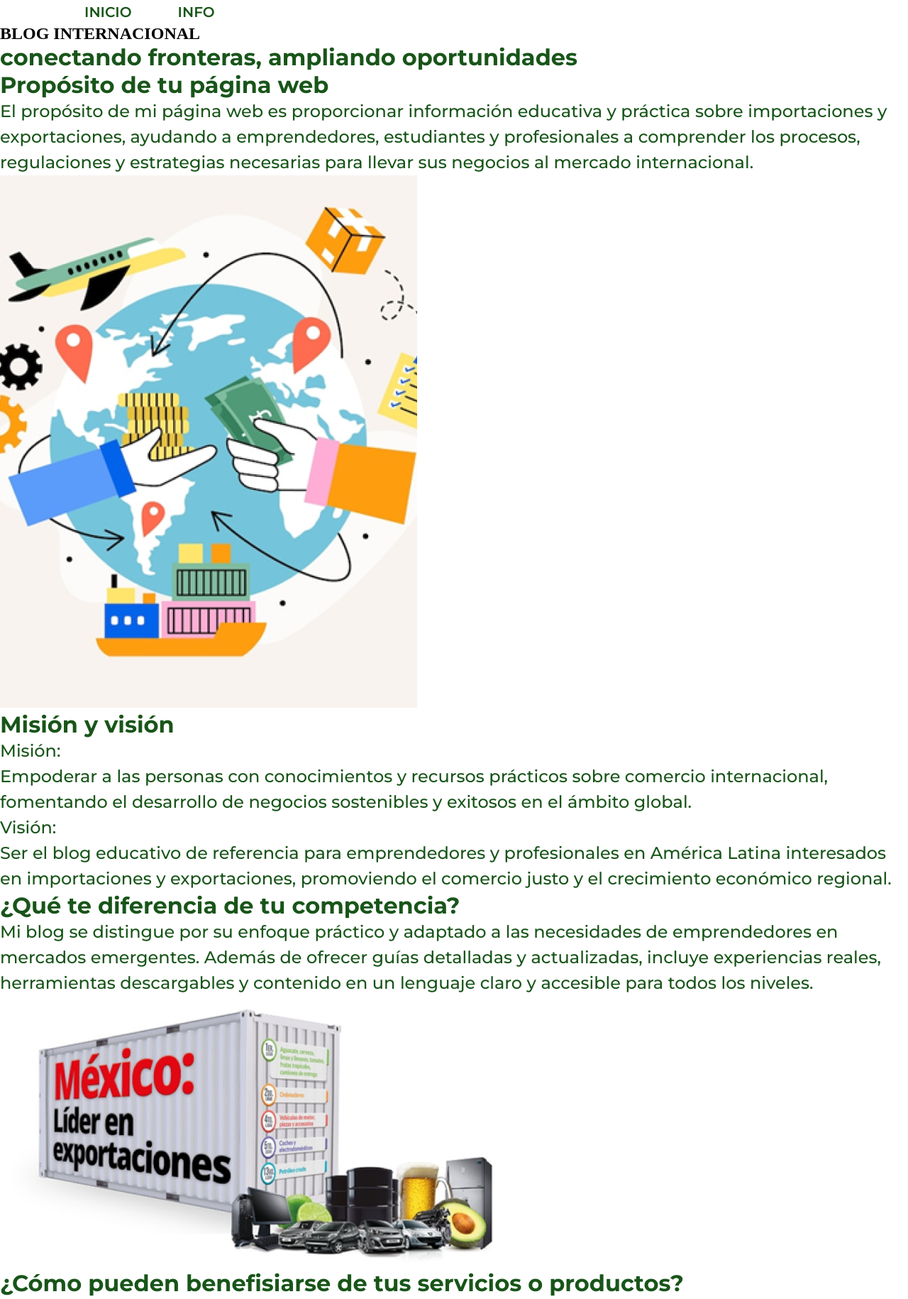
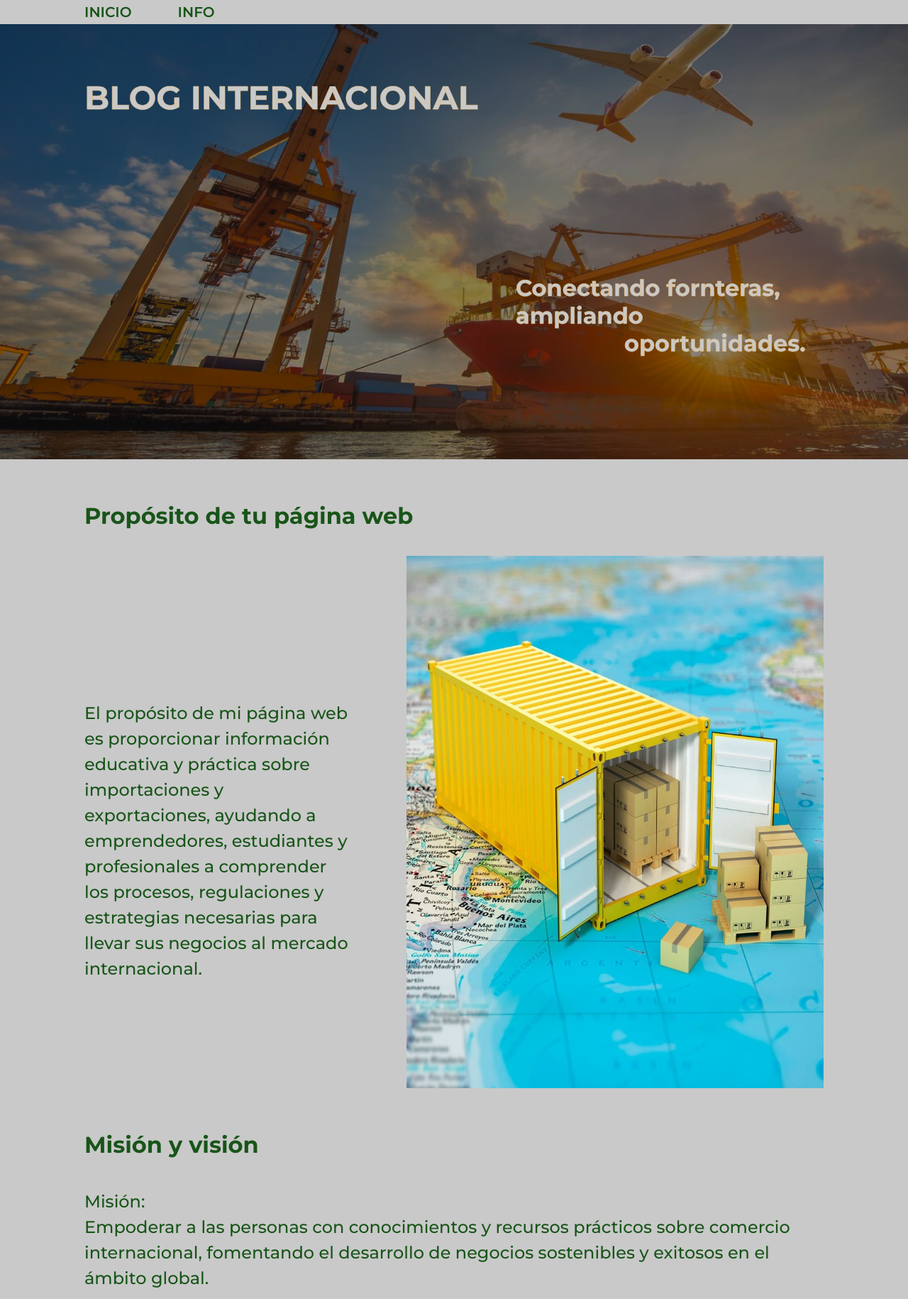
Before and after one commit to DanielR81/SitioComercioExterior, a plain HTML site: page info.html in a window 1280 px wide. Shown: the top 1830 px of the page at 71% size. Drawn offline with Linux system fonts and the light colour scheme.

Commit message:
Terminacion de la pagina info

```diff
--- a/info.html
+++ b/info.html
@@ -22,23 +22,27 @@
         <section class="inicio">
 
             <div class="inicio__presentacion">
+                <h1 id="inicio__presentacion__titulo">BLOG INTERNACIONAL</h1>
 
-                <h1>BLOG INTERNACIONAL</h1>
-                <h2>conectando fronteras, ampliando oportunidades</h2>
+                <div id="inicio__presentacion__subtitulo">
+
+                    <h2 id="inicio__presentacion__sub1">Conectando fornteras, ampliando</h2>
+                    <h2 id="inicio__presentacion__sub2">oportunidades.</h2>
 
                 </div>
+            </div>
 
-            <div cass="inicio__proposito">
+            <div class="inicio__proposito">
 
                 <h2>Propósito de tu página web</h2>
 
-                <div>
+                <div class="inicio__proposito__info">
 
-                    <p>El propósito de mi página web es proporcionar información educativa y práctica sobre importaciones y exportaciones,
+                    <p id="inicio__proposito__info_p">El propósito de mi página web es proporcionar información educativa y práctica sobre importaciones y exportaciones,
                      ayudando a emprendedores, estudiantes y profesionales a comprender los procesos, regulaciones y estrategias
                      necesarias para llevar sus negocios al mercado internacional.</p>
 
-                    <img src="assets/image 6.png">
+                    <img src="assets/image 6.jpg" id="imagen6">
 
                 </div>
 
@@ -71,19 +75,18 @@
                         Además de ofrecer guías detalladas y actualizadas, incluye experiencias reales, herramientas descargables y
                         contenido en un lenguaje claro y accesible para todos los niveles.</p>
 
-                    <img src="assets/image 7.png">
+                    <img src="assets/image 7.png" id="imagen7">
                 </div>
 
             </div>
 
             <div class="inicio__beneficios">
 
-
                 <h2>¿Cómo pueden benefisiarse de tus servicios o productos?</h2>
 
                 <div class="inicio__beneficios__info">
 
-                    <div>
+                    <div class="inicio__beneficios__info__texto">
                         <p>Los usuarios pueden:</p>
 
                         <ul>
@@ -95,7 +98,7 @@
                         </ul>
                     </div>
 
-                    <img src="assets/image 8.png">
+                    <img src="assets/image 8.png" id="imagen8">
 
                 </div>
 
@@ -105,6 +108,7 @@
 
                 <h2>¿Cómo pueden ponerse en contacto contigo?</h2>
 
+                <div class="inicio__contacto__lista">
                     <p>Los usuarios pueden contactarme a través de:</p>
 
                     <ul>
@@ -112,6 +116,7 @@
                          <li>Formulario de contacto: Disponible en la sección "Contáctanos" del blog.</li>
                          <li>Redes sociales: Instagram, LinkedIn y Facebook como @TuWebDeComercio.</li>
                      </ul>
+                </div>
 
             </div>
 
@@ -120,8 +125,8 @@
 
     </main>
 
-    <footer>
-        <p>DERECHOS RESERVADOS</p>
+    <footer class="footer">
+        <p id="footer__p">DERECHOS RESERVADOS</p>
     </footer>
 
 </body>
--- a/styles/style.css
+++ b/styles/style.css
@@ -82,6 +82,7 @@ ol {
 
 
 body{
+
     background-color: var(--color-primario);
     box-sizing: border-box;
 
--- a/styles/style1.css
+++ b/styles/style1.css
@@ -64,5 +64,200 @@ ul {
    color: var(--color-secundario);
    text-decoration: none;
 
+}
+
+body{
+
+    background-color: var(--color-primario);
+    box-sizing: border-box;
 
 }
+
+.inicio{
+
+    display: flex;
+    flex-direction: column;
+    gap: 60px;
+    /* gap: 112px;*/
+
+}
+
+.inicio__presentacion {
+
+    display: flex;
+    flex-direction: column;
+    gap: 220px;
+    height: 613px;
+    background-image: url(../assets/Fondo.png);
+
+ }
+
+ #inicio__presentacion__titulo{
+
+     padding-top: 75px;
+     padding-left: 119px;
+     font-family: var(--fuente-montserrat);
+     font-size: 46px;
+     color: var(--color-primario);
+     -webkit-text-stroke: .5px var(--color-terceario);
+
+ }
+
+ #inicio__presentacion__sub1{
+
+     padding-left: 727px;
+     font-family: var(--fuente-montserrat);
+     font-size: 32px;
+     color: var(--color-primario);
+     -webkit-text-stroke: .5px var(--color-terceario);
+
+ }
+
+ #inicio__presentacion__sub2{
+
+     padding-left: 880px;
+     font-family: var(--fuente-montserrat);
+     font-size: 32px;
+     color: var(--color-primario);
+     -webkit-text-stroke: .5px var(--color-terceario);
+
+ }
+
+
+.inicio__proposito{
+
+    padding: 0px 119px;
+    display: flex;
+    flex-direction: column;
+    gap: 37px;
+
+}
+
+.inicio__proposito__info{
+
+    display: flex;
+    gap: 76px;
+
+}
+
+#inicio__proposito__info_p{
+
+    padding-top: 204px;
+
+}
+
+#imagen6{
+
+    width: 588px;
+    height: 750px;
+
+}
+
+.inicio__mision{
+
+    padding: 0px 119px;
+    display: flex;
+    flex-direction: column;
+    gap: 43px;
+
+}
+
+.inicio__mision__info{
+
+    display: flex;
+    flex-direction: column;
+    gap: 40px;
+
+}
+
+.inicio__competencia{
+
+    padding: 0px 119px;
+    display: flex;
+    flex-direction: column;
+    gap: 43px;
+
+}
+
+.inicio__competencia__info{
+
+    display: flex;
+    flex-direction: column;
+    gap: 43px;
+
+}
+
+
+#imagen7{
+
+    width: 738px;
+    height: 381px;
+    padding-left: 194px;
+}
+
+.inicio__beneficios{
+
+    padding: 0px 119px;
+    display: flex;
+    flex-direction: column;
+    gap: 65px;
+
+}
+
+.inicio__beneficios__info{
+
+    display: flex;
+    gap: 127px;
+
+}
+
+.inicio__beneficios__info__texto{
+
+    display: flex;
+    flex-direction: column;
+    gap: 50px;
+
+}
+
+#imagen8{
+
+   width: 393px;
+   height: 393px;
+
+}
+
+.inicio__contacto{
+
+    padding: 0px 119px 168px 119px;
+    display: flex;
+    flex-direction: column;
+    gap: 65px;
+
+}
+
+.inicio__contacto__lista{
+
+    display: flex;
+    flex-direction: column;
+    gap: 30px;
+
+}
+
+
+ .footer{
+
+    background-color: var(--color-secundario);
+    width: auto;
+    display: flex;
+    justify-content: center;
+
+}
+
+#footer__p {
+
+    color: #FFFFFF;
+    font-family: var(--fuente-montserrat);
+    font-size: 20px;
+    font-weight: 600;
+
+}
```
Also changed, not shown: assets/image 6.jpg (added), assets/image 6.png (deleted). Lines whose indentation alone changed are shown as unchanged.
